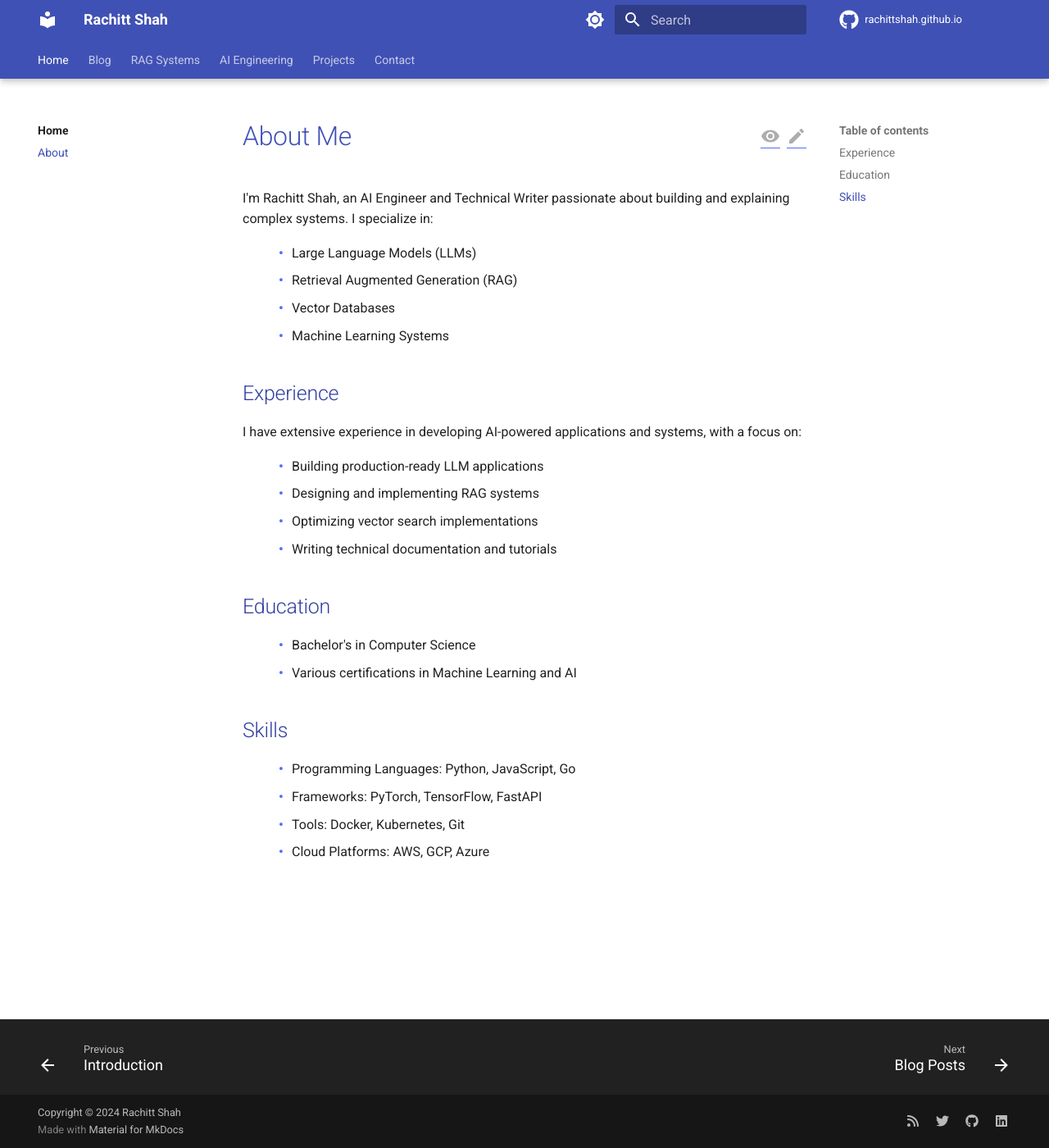
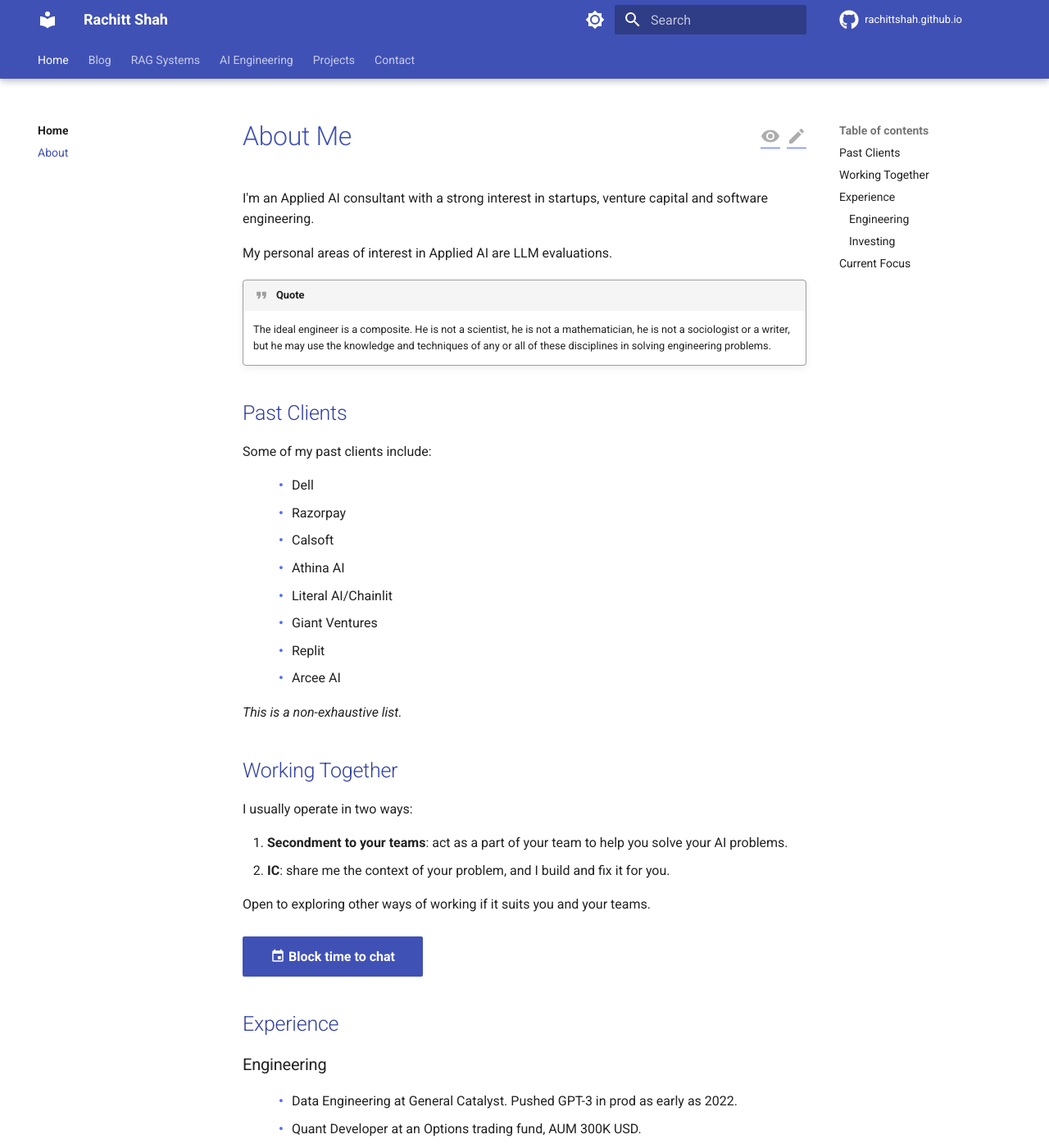
Before and after one commit to rachittshah/rachittshah.github.io, an MkDocs documentation site: the page built from docs/about.md, in a window 1280 px wide and 1400 px high. Shown: the whole window at 82% size. Built offline with MkDocs 1.6.1 and Material for MkDocs 9.7.7, drawn with Linux system fonts in a browser that asks for light colours; comment, search, counter and statistics services are not loaded; some of the changed text lies outside the part shown.

Commit message:
Update about page with personal information

```diff
--- a/docs/about.md
+++ b/docs/about.md
@@ -1,29 +1,63 @@
+---
+title: About Me
+description: Applied AI consultant specializing in LLM evaluations and engineering
+---
+
 # About Me
 
-I'm Rachitt Shah, an AI Engineer and Technical Writer passionate about building and explaining complex systems. I specialize in:
+I'm an Applied AI consultant with a strong interest in startups, venture capital and software engineering.
 
-- Large Language Models (LLMs)
-- Retrieval Augmented Generation (RAG)
-- Vector Databases
-- Machine Learning Systems
+My personal areas of interest in Applied AI are LLM evaluations.
+
+!!! quote
+    The ideal engineer is a composite. He is not a scientist, he is not a mathematician, he is not a sociologist or a writer, but he may use the knowledge and techniques of any or all of these disciplines in solving engineering problems.
+
+## Past Clients
+
+Some of my past clients include:
+
+- Dell
+- Razorpay
+- Calsoft
+- Athina AI
+- Literal AI/Chainlit
+- Giant Ventures
+- Replit
+- Arcee AI
+
+*This is a non-exhaustive list.*
+
+## Working Together
+
+I usually operate in two ways:
+
+1. **Secondment to your teams**: act as a part of your team to help you solve your AI problems.
+2. **IC**: share me the context of your problem, and I build and fix it for you.
+
+Open to exploring other ways of working if it suits you and your teams.
+
+[:material-calendar: Block time to chat](https://calendly.com/rachittshah){ .md-button .md-button--primary }
 
 ## Experience
 
-I have extensive experience in developing AI-powered applications and systems, with a focus on:
+### Engineering
 
-- Building production-ready LLM applications
-- Designing and implementing RAG systems
-- Optimizing vector search implementations
-- Writing technical documentation and tutorials
+- Data Engineering at General Catalyst. Pushed GPT-3 in prod as early as 2022.
+- Quant Developer at an Options trading fund, AUM 300K USD.
+- SRE at Last9 Inc.
+- Software Engineering at Sequoia Capital India.
+- Founded Transfrm.ai, a GenAI consulting firm
+- Google Summer of Code 2021 with OpenAstronomy.
+- Google Season of Docs 2021 with HPX.
+- Google Season of Docs 2022 with The R Foundation for Statistical Computing.
 
-## Education
+### Investing
 
-- Bachelor's in Computer Science
-- Various certifications in Machine Learning and AI
+- Associate with gradCapital.
+- Investment analyst with EMVC and Speciale Invest.
+- Venture Capital Fellow at Blume Ventures.
 
-## Skills
+## Current Focus
 
-- Programming Languages: Python, JavaScript, Go
-- Frameworks: PyTorch, TensorFlow, FastAPI
-- Tools: Docker, Kubernetes, Git
-- Cloud Platforms: AWS, GCP, Azure
+- Exploring making LLMs more robust using evals and monitoring.
+- Contributing to OSS (for fun!)
```
